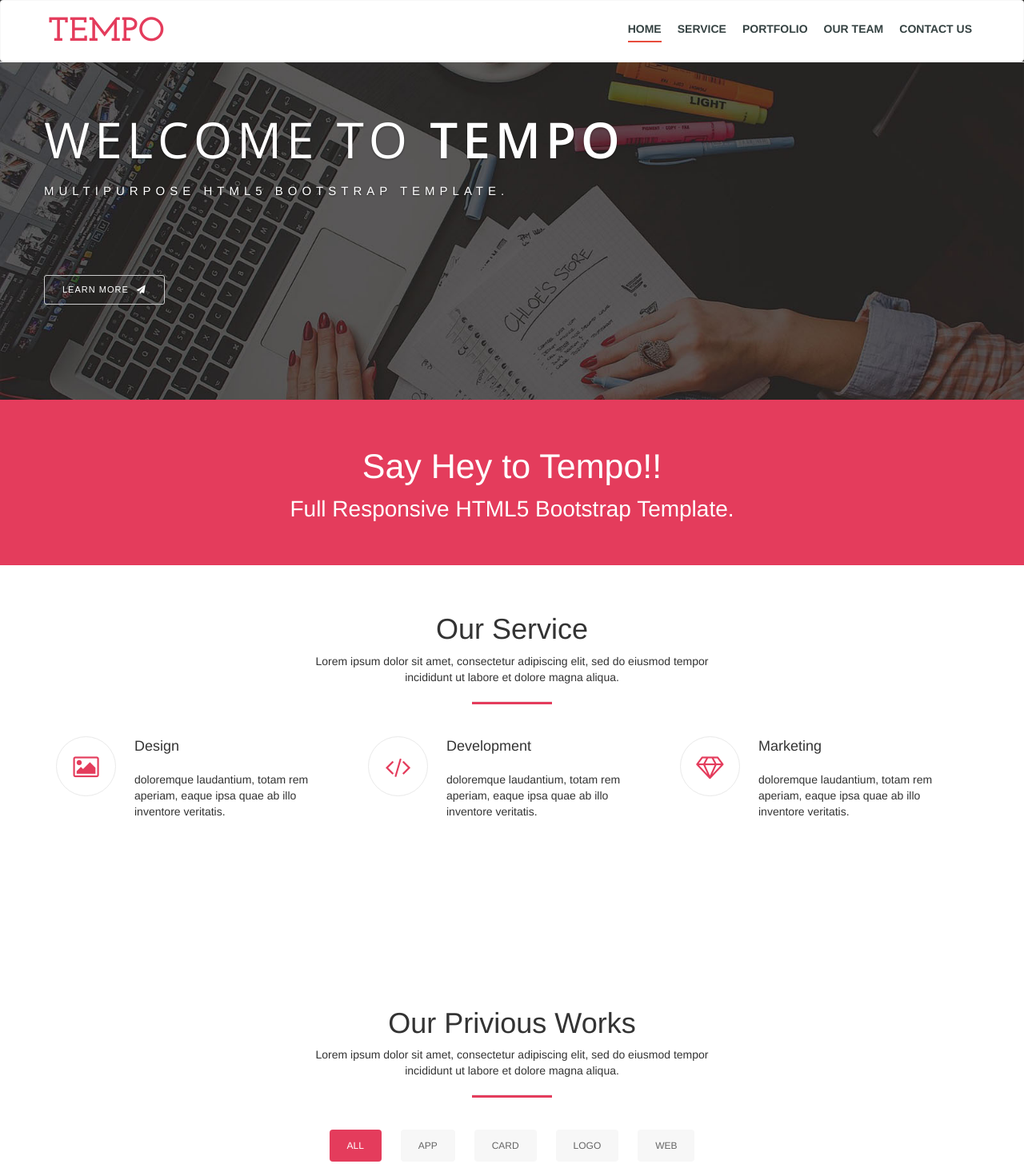
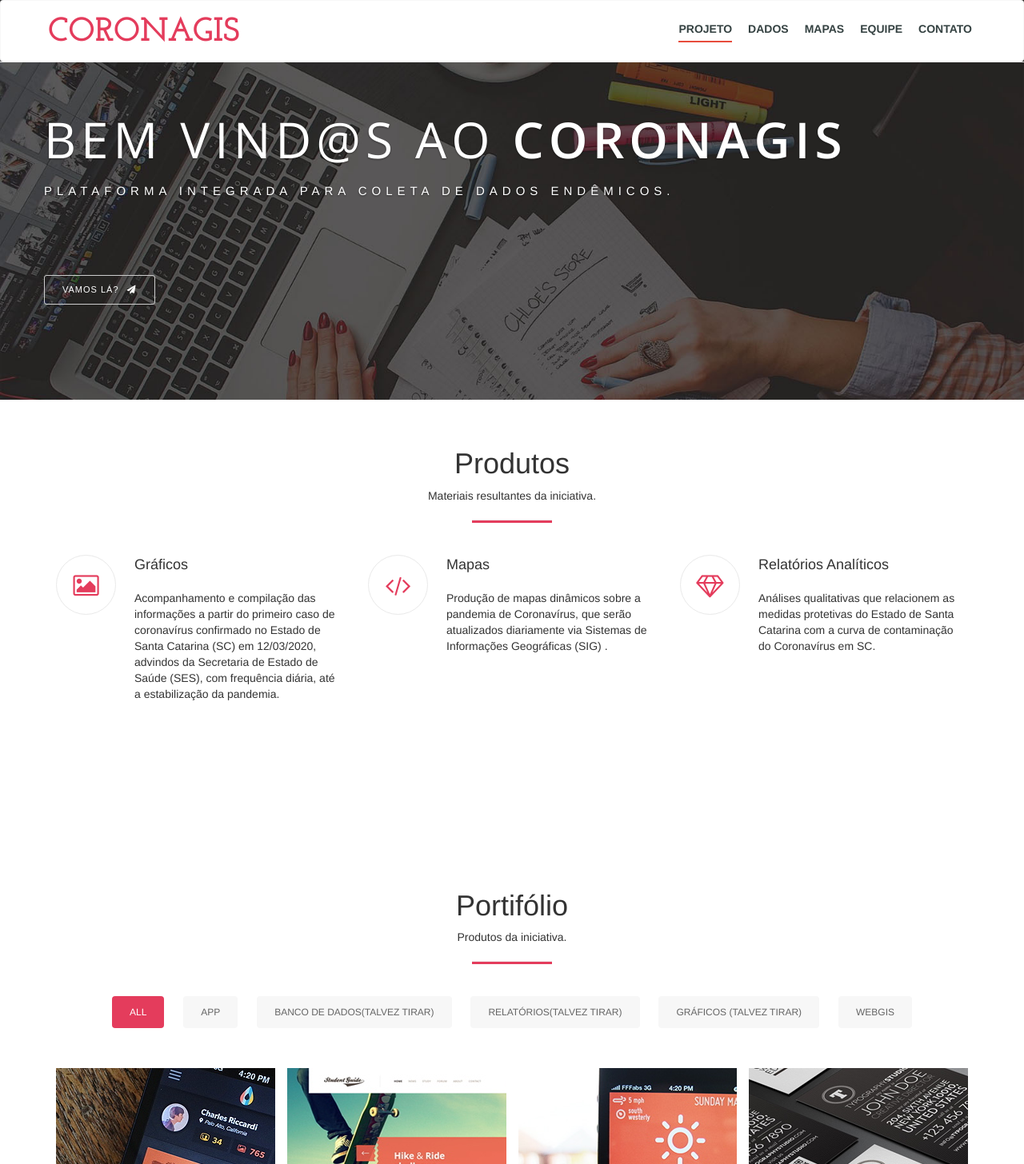
Before and after one commit to coronagis/site, a plain HTML site: page index.html in a window 1280 px wide. Shown: the top 1456 px of the page at 80% size. Drawn offline with nearby package versions, Linux system fonts and the light colour scheme; a web font is replaced by a local one.

Commit message:
Update do site - Cy - 01

```diff
--- a/index.html
+++ b/index.html
@@ -29,15 +29,15 @@
 			    <span class="icon-bar"></span>
 			    <span class="icon-bar"></span>
 			  </button>
-          <a class="navbar-brand" href="">Tempo</a>
+          <a class="navbar-brand" href="">CoronaGIS</a>
         </div>
         <div class="collapse navbar-collapse" id="myNavbar">
           <ul class="nav navbar-nav navbar-right">
-            <li class="active"><a href="#banner">Home</a></li>
-            <li><a href="#service">Service</a></li>
-            <li><a href="#portfolio">Portfolio</a></li>
-            <li><a href="#about">Our Team</a></li>
-            <li><a href="#contact">Contact Us</a></li>
+            <li class="active"><a href="#banner">Projeto</a></li>
+            <li><a href="#service">Dados</a></li>
+            <li><a href="#portfolio">Mapas</a></li>
+            <li><a href="#about">Equipe</a></li>
+            <li><a href="#contact">Contato</a></li>
           </ul>
         </div>
       </div>
@@ -50,41 +50,30 @@
     <div class="container">
       <div class="row">
         <div class="jumbotron">
-          <h1 class="small">Welcome To <span class="bold">Tempo</span></h1>
-          <p class="big">Multipurpose HTML5 Bootstrap template.</p>
-          <a href="#" class="btn btn-banner">Learn More<i class="fa fa-send"></i></a>
+          <h1 class="small">Bem vind@s ao <span class="bold"><b>CoronaGIS</b></span></h1>
+          <p class="big">Plataforma integrada para coleta de dados endêmicos.</p>
+          <a href="#service" class="btn btn-banner">Vamos lá?<i class="fa fa-send"></i></a>
         </div>
       </div>
     </div>
   </div>
   <!--BANNER END-->
 
-  <!--CTA1 START-->
-  <div class="cta-1">
-    <div class="container">
-      <div class="row text-center white">
-        <h1 class="cta-title">Say Hey to Tempo!!</h1>
-        <p class="cta-sub-title">Full Responsive HTML5 Bootstrap Template.</p>
-      </div>
-    </div>
-  </div>
-  <!--CTA1 END-->
-
   <!--SERVICE START-->
   <div id="service" class="section-padding">
     <div class="container">
       <div class="row">
         <div class="page-title text-center">
-          <h1>Our Service</h1>
-          <p>Lorem ipsum dolor sit amet, consectetur adipiscing elit, sed do eiusmod tempor <br>incididunt ut labore et dolore magna aliqua. </p>
+          <h1> Produtos</h1>
+          <p>Materiais resultantes da iniciativa. </p>
           <hr class="pg-titl-bdr-btm"></hr>
         </div>
         <div class="col-md-4">
           <div class="service-box">
             <div class="service-icon"><i class="fa fa-picture-o"></i></div>
             <div class="service-text">
-              <h3>Design</h3>
-              <p> doloremque laudantium, totam rem aperiam, eaque ipsa quae ab illo inventore veritatis.</p>
+              <h3> Gráficos</h3>
+              <p>  Acompanhamento e compilação das informações a partir do primeiro caso de coronavírus confirmado no Estado de Santa Catarina (SC) em 12/03/2020, advindos da Secretaria de Estado de Saúde (SES), com frequência diária, até a estabilização da pandemia.</p>
             </div>
           </div>
         </div>
@@ -92,8 +81,9 @@
           <div class="service-box">
             <div class="service-icon"><i class="fa fa fa-code"></i></div>
             <div class="service-text">
-              <h3>Development</h3>
-              <p> doloremque laudantium, totam rem aperiam, eaque ipsa quae ab illo inventore veritatis.</p>
+              <h3>Mapas</h3>
+              <p> Produção de mapas dinâmicos sobre a pandemia de Coronavírus, que serão atualizados diariamente via Sistemas de Informações Geográficas (SIG)
+.</p>
             </div>
           </div>
         </div>
@@ -101,8 +91,8 @@
           <div class="service-box">
             <div class="service-icon"><i class="fa fa-diamond"></i></div>
             <div class="service-text">
-              <h3>Marketing</h3>
-              <p> doloremque laudantium, totam rem aperiam, eaque ipsa quae ab illo inventore veritatis.</p>
+              <h3>Relatórios Analíticos</h3>
+              <p>   Análises qualitativas que relacionem as medidas protetivas do Estado de Santa Catarina com a curva de contaminação do Coronavírus em SC.</p>
             </div>
           </div>
         </div>
@@ -113,8 +103,8 @@
   <div id="portfolio">
     <div class="container">
       <div class="page-title text-center">
-        <h1>Our Privious Works</h1>
-        <p>Lorem ipsum dolor sit amet, consectetur adipiscing elit, sed do eiusmod tempor <br>incididunt ut labore et dolore magna aliqua. </p>
+        <h1> Portifólio</h1>
+        <p> Produtos da iniciativa. </p>
         <hr class="pg-titl-bdr-btm"></hr>
       </div>
       <div class="row">
@@ -122,9 +112,10 @@
           <ul id="portfolio-flters">
             <li data-filter=".filter-app, .filter-card, .filter-logo, .filter-web" class="filter-active">All</li>
             <li data-filter=".filter-app">App</li>
-            <li data-filter=".filter-card">Card</li>
-            <li data-filter=".filter-logo">Logo</li>
-            <li data-filter=".filter-web">Web</li>
+            <li data-filter=".filter-card">Banco de Dados(TALVEZ TIRAR)</li>
+            <li data-filter=".filter-logo">Relatórios(TALVEZ TIRAR)</li>
+            <li data-filter=".filter-web">Gráficos (TALVEZ TIRAR)</li>
+            <li data-filter=".filter-web">WebGIS</li>
           </ul>
         </div>
       </div>
@@ -258,8 +249,8 @@
     <div class="container">
       <div class="row">
         <div class="page-title text-center">
-          <h1>Teste - Cy</h1>
-          <p>Lorem ipsum dolor sit amet, consectetur adipiscing elit, sed do eiusmod tempor <br>incididunt ut labore et dolore magna aliqua. </p>
+          <h1>Equipe</h1>
+          <p>Nosso Grupo de Pesquisadores. </p>
           <hr class="pg-titl-bdr-btm"></hr>
         </div>
         <div class="autoplay">
@@ -269,8 +260,9 @@
                 <img src="img/agent1.jpg" class="img-responsive">
               </div>
               <div class="fig-caption">
-                <h3>Haris Brown</h3>
-                <p class="marb-20">Sr. UI Designer</p>
+                <h3> Prof. Dr Vivian Celestino</h3>
+                <p class="marb-20">Professora no Departamento de Engenharia Civil e no Programa de pós GRaduação em Engenharia de Transportes e Ordenamento Territorial - UFSC
+                Coordenadora do Projeto</p>
                 <p>Follow me:</p>
                 <ul class="team-social">
                   <li class="bgblue-dark"><a href="#"><i class="fa fa-facebook"></i></a></li>
@@ -287,8 +279,8 @@
                 <img src="img/agent2.jpg" class="img-responsive">
               </div>
               <div class="fig-caption">
-                <h3>Emmy Brown</h3>
-                <p class="marb-20">Jr. UI Designer</p>
+                <h3> Prof. Dr Norberto Hoccheim</h3>
+                <p class="marb-20">Professor no Departamento de Engenharia Civil e no Programa de pós GRaduação em Engenharia de Transportes e Ordenamento Territorial - UFSC</p>
                 <p>Follow me:</p>
                 <ul class="team-social">
                   <li class="blue-dark"><a href="#"><i class="fa fa-facebook"></i></a></li>
@@ -323,8 +315,8 @@
                 <img src="img/agent4.jpg" class="img-responsive">
               </div>
               <div class="fig-caption">
-                <h3>Kate Haris</h3>
-                <p class="marb-20">Jr. UI Designer</p>
+                <h3> André Bozio</h3>
+                <p class="marb-20"> Engº Cívil, Mestrando no Programa de pós GRaduação em Engenharia de Transportes e Ordenamento Territorial - UFSC</p>
                 <p>Follow me:</p>
                 <ul class="team-social">
                   <li class="blue-dark"><a href="#"><i class="fa fa-facebook"></i></a></li>
@@ -358,8 +350,8 @@
     <div class="container">
       <div class="row">
         <div class="page-title text-center">
-          <h1>Quick Contact</h1>
-          <p>Lorem ipsum dolor sit amet, consectetur adipiscing elit, sed do eiusmod tempor <br>incididunt ut labore et dolore magna aliqua. </p>
+          <h1> Contate-nos</h1>
+          <p>Envie seu email e converse com nossa equipe. </p>
           <hr class="pg-titl-bdr-btm"></hr>
         </div>
         <div id="sendmessage">Your message has been sent. Thank you!</div>
```
